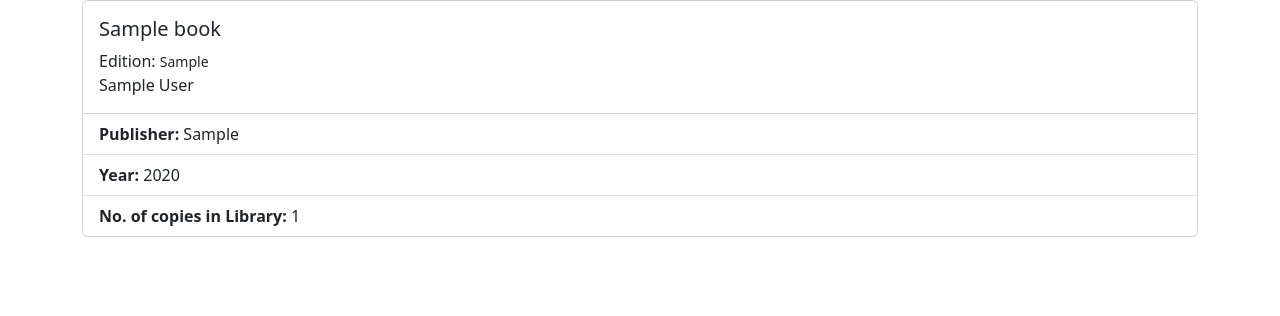
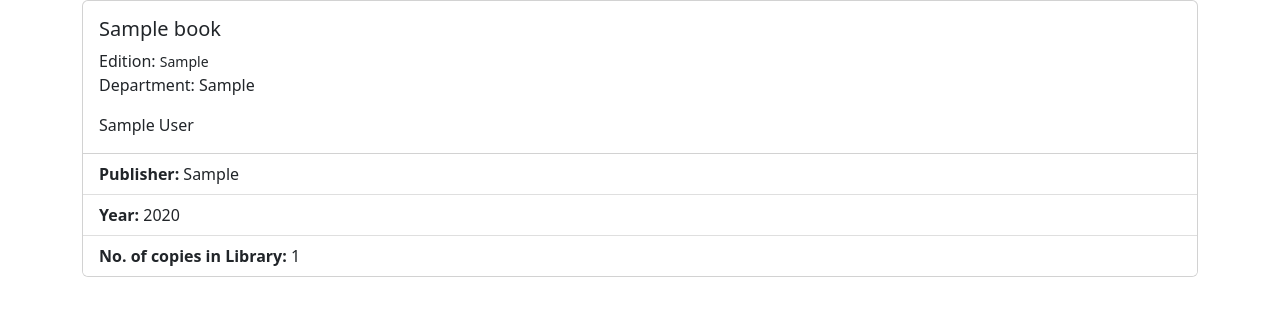
Before and after one commit to serious-viper/cambridge-library, a Django app: page /book/1 in a window 1280 px wide. Shown: the part 56-372 px from the top of the page. Run offline with Django 4.2, Linux system fonts and the light colour scheme; tables that the repository leaves empty hold one stand-in row (values such as "Sample post").

Commit message:
Update book_detail.html

```diff
--- a/main/templates/main/book_detail.html
+++ b/main/templates/main/book_detail.html
@@ -6,6 +6,9 @@
           <h5 class="card-title">{{ book.title }}</h5>
           {% if book.edition %}
           Edition: <small>{{ book.edition }}</small>
+          {% endif %}
+          {% if book.department %}
+          <p class="card-text">Department: {{ book.department }}</p>
           {% endif %}
 
           <p class="card-text">{{ book.author }}</p>
```
